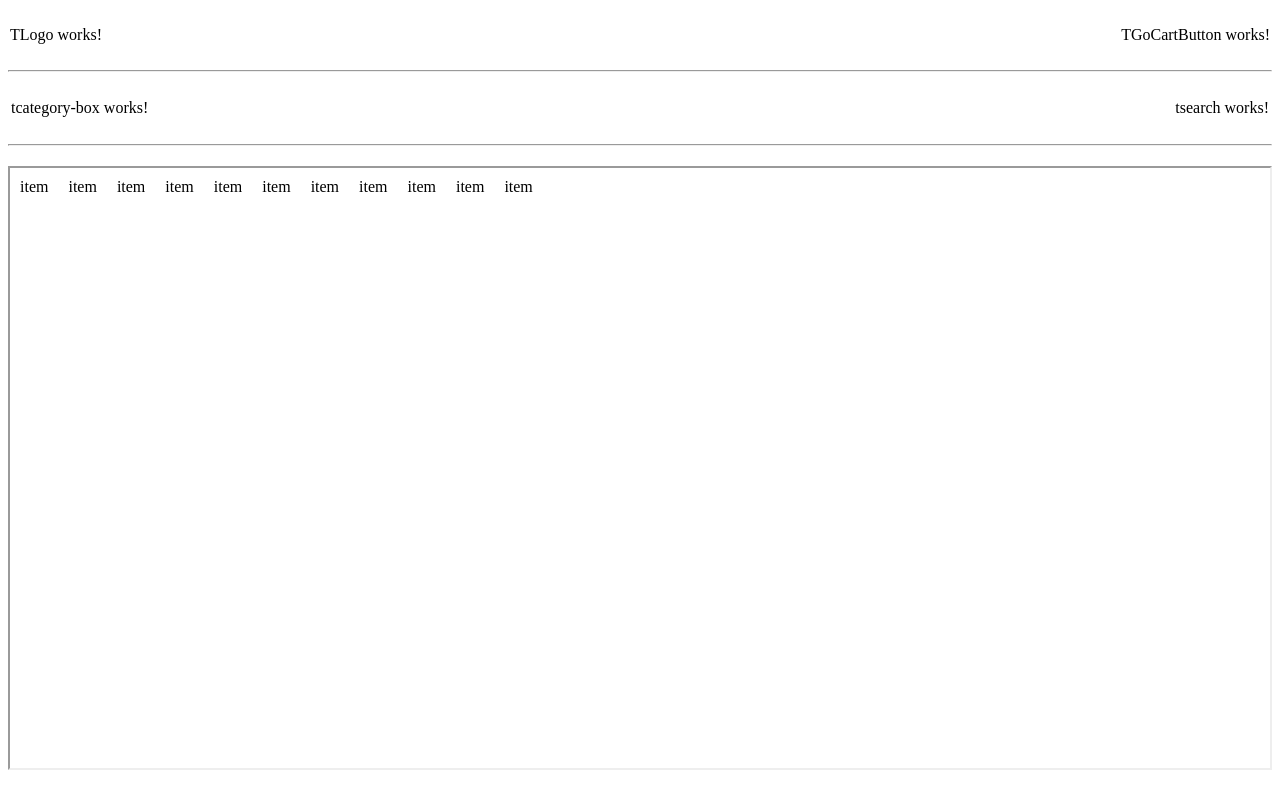
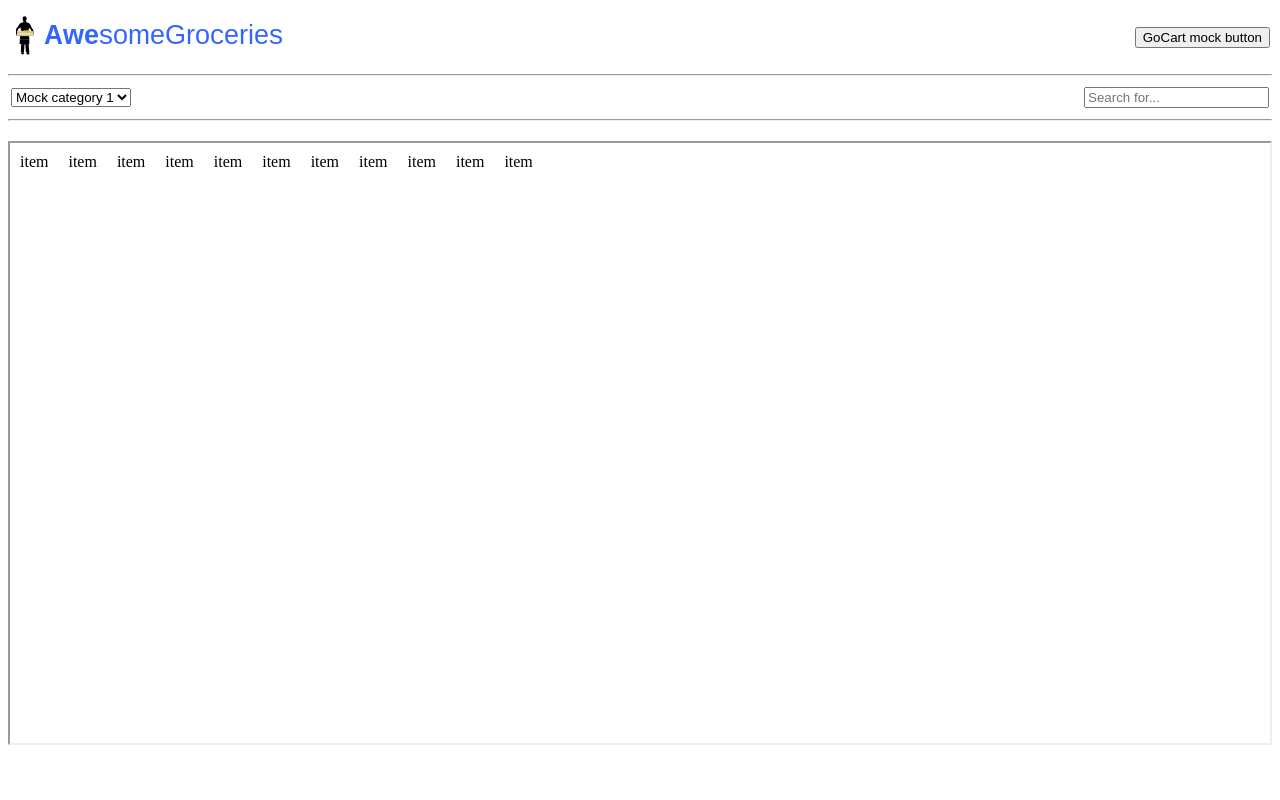
Before and after one commit to ustegrew/awesome-groceries_frontend, an Angular app: page /landing in a window 1280 px wide. Built offline with nearby package versions, Linux system fonts and the light colour scheme.

Commit message:
Implementing landing page

```diff
--- a/src/app/components/widgets/tcategory-box/tcategory-box.component.html
+++ b/src/app/components/widgets/tcategory-box/tcategory-box.component.html
@@ -1,3 +1,7 @@
-<p>
-  tcategory-box works!
-</p>
+<select>
+    <option>Mock category 1</option>
+    <option>Mock category 2</option>
+    <option>Mock category 3</option>
+    <option>Mock category 4</option>
+    <option>Mock category 5</option>
+</select>
--- a/src/app/components/widgets/tgo-cart-button/tgo-cart-button.component.html
+++ b/src/app/components/widgets/tgo-cart-button/tgo-cart-button.component.html
@@ -1,3 +1 @@
-<p>
-  TGoCartButton works!
-</p>
+<button>GoCart mock button</button>
--- a/src/app/components/widgets/tlogo/tlogo.component.html
+++ b/src/app/components/widgets/tlogo/tlogo.component.html
@@ -1,3 +1 @@
-<p>
-  TLogo works!
-</p>
+<img src="/assets/branding/logo.png">
--- a/src/app/components/widgets/tsearch/tsearch.component.html
+++ b/src/app/components/widgets/tsearch/tsearch.component.html
@@ -1,3 +1 @@
-<p>
-  tsearch works!
-</p>
+<input type="text" placeholder="Search for..."/>
```
Also changed, not shown: src/assets/branding/logo.png (added).
